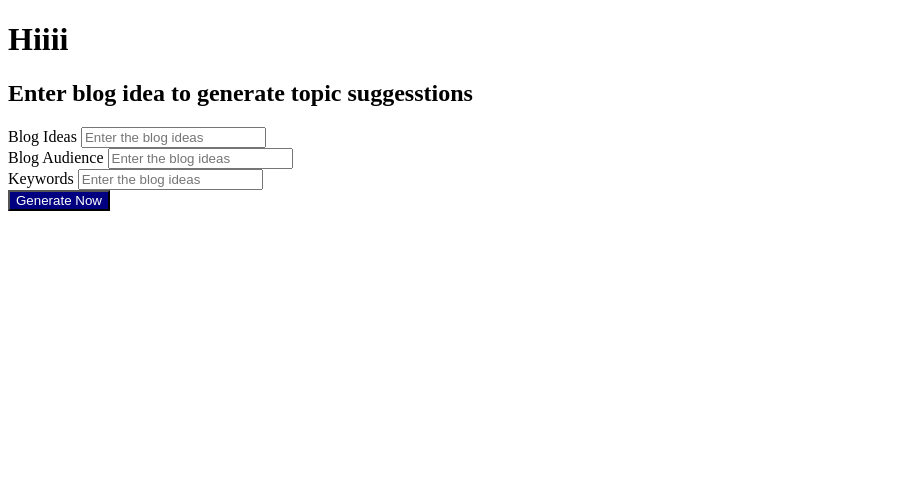
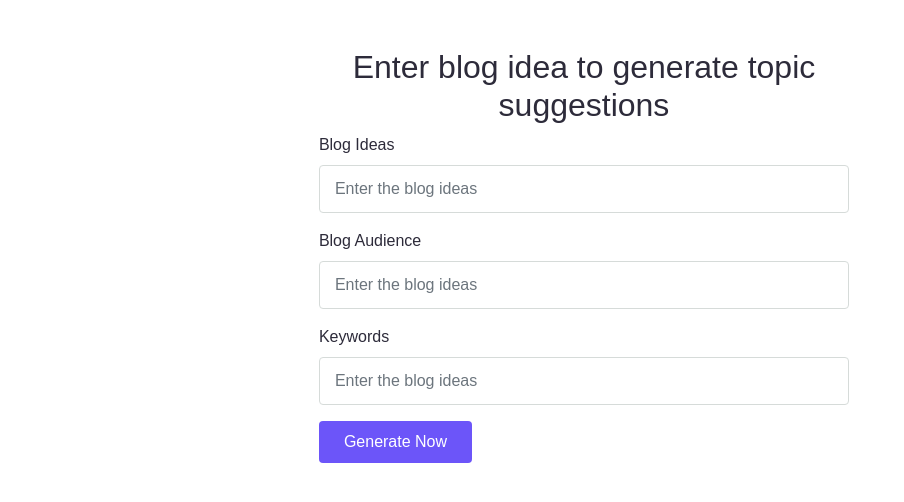
Before and after one commit to Agnes-Kalunda/openai-Davinci-model, a Django app: page / in a window 1280 px wide. Shown: the top 502 px of the page, without its empty margins (0-904 px from the left). Run offline with Django 4.2, Linux system fonts and the light colour scheme; some libraries are stand-ins or nearby versions.

Commit message:
page styling

```diff
--- a/davinci/urls.py
+++ b/davinci/urls.py
@@ -16,8 +16,14 @@ Including another URLconf
 """
 from django.contrib import admin
 from django.urls import path, include
+from django.conf import settings
+from django.conf.urls.static import static
 
 urlpatterns = [
     path('admin/', admin.site.urls),
     path('', include('davinciApp.urls')),
 ]
+
+
+urlpatterns += static(settings.MEDIA_URL, document_root = settings.MEDIA_ROOT)
+urlpatterns += static(settings.STATIC_URL, document_root=settings.STATIC_ROOT)
--- a/davinciApp/templates/index.html
+++ b/davinciApp/templates/index.html
@@ -1,69 +1,68 @@
+{% load static %}
+
+
 <!DOCTYPE html>
 <html lang="en">
 <head>
     <meta charset="UTF-8">
     <meta name="viewport" content="width=device-width, initial-scale=1.0">
     <title>Document</title>
+    <link rel="stylesheet" href="./static/css/maicons.css">
+
+    <link rel="stylesheet" href="./static/css/bootstrap.css">
+
+    <link rel="stylesheet" href="./static/vendor/animate/animate.css">
+
+    <link rel="stylesheet" href="./static/css/theme.css">
 </head>
 <body>
-    <h1>Hiiii</h1>
 
 
-{% load static %}
+
+
 
 {% block body%}
 <div class="container-fluid flex-grow-1 container-p-y">
     <!-- Layout Demo -->
-    <div class="layout-demo-wrapper">
-      <div class ="row">
-        <div class="col-lg-1"></div>
+    <div class="layout-demo-wrapper d-flex align-items-center justify-content-center mt-5">
+        <div class="row">
             <div class="col-lg-10">
                 <div class="row">
-
-                <div class="">
-                    <h2>Enter blog idea to generate topic suggesstions</h2>
-                        <form class="" action="#" method="post">
+                    <div class="col">
+                        <h2 class="text-center">Enter blog idea to generate topic suggestions</h2>
+                        <form class="needs-validation" action="#" method="post">
                             {% csrf_token %}
 
                             <div class="mb-3">
                                 <label for="blogIdea" class="form-label">Blog Ideas</label>
                                 <input type="text" class="form-control" name="blogIdea" placeholder="Enter the blog ideas" required/>
-
                             </div>
-
 
                             <div class="mb-3">
                                 <label for="audience" class="form-label">Blog Audience</label>
                                 <input type="text" class="form-control" name="audience" placeholder="Enter the blog ideas" required/>
-
                             </div>
 
                             <div class="mb-3">
                                 <label for="keywords" class="form-label">Keywords</label>
                                 <input type="text" class="form-control" name="keywords" placeholder="Enter the blog ideas"/>
-
                             </div>
 
                             <div class="mb-3">
-    <button class="btn d-grid w-100" type="submit" style="background-color: #000080; color: #fff;">
+                                <button class="btn btn-primary d-grid" type="submit">
                                     Generate Now
                                 </button>
                             </div>
-
                         </form>
                     </div>
-
                 </div>
-
             </div>
-
-        <div class="col-lg-1"></div>
         </div>
-
     </div>
     <!--/ Layout Demo -->
 </div>
 
+
   {% endblock %}
 </body>
 </html>
```
Also changed, not shown: davinci/settings.py (+7 -1 lines). Lines whose indentation alone changed are shown as unchanged.
